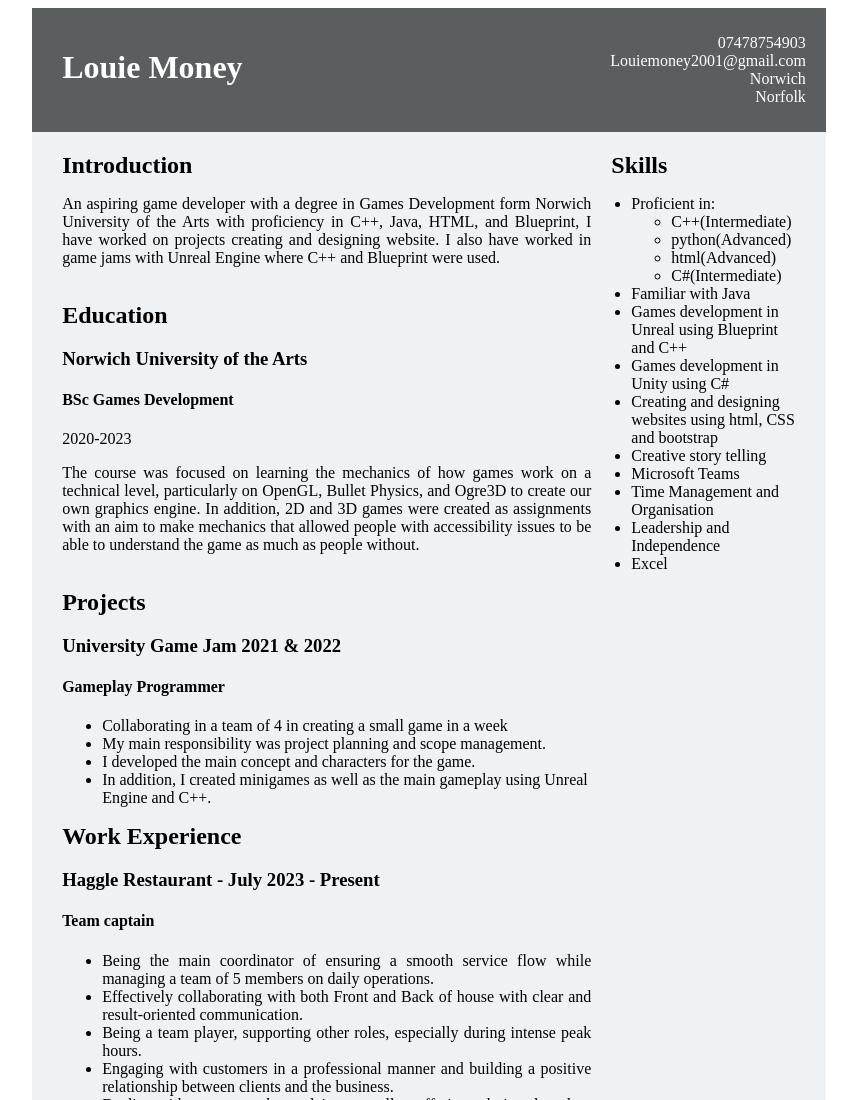
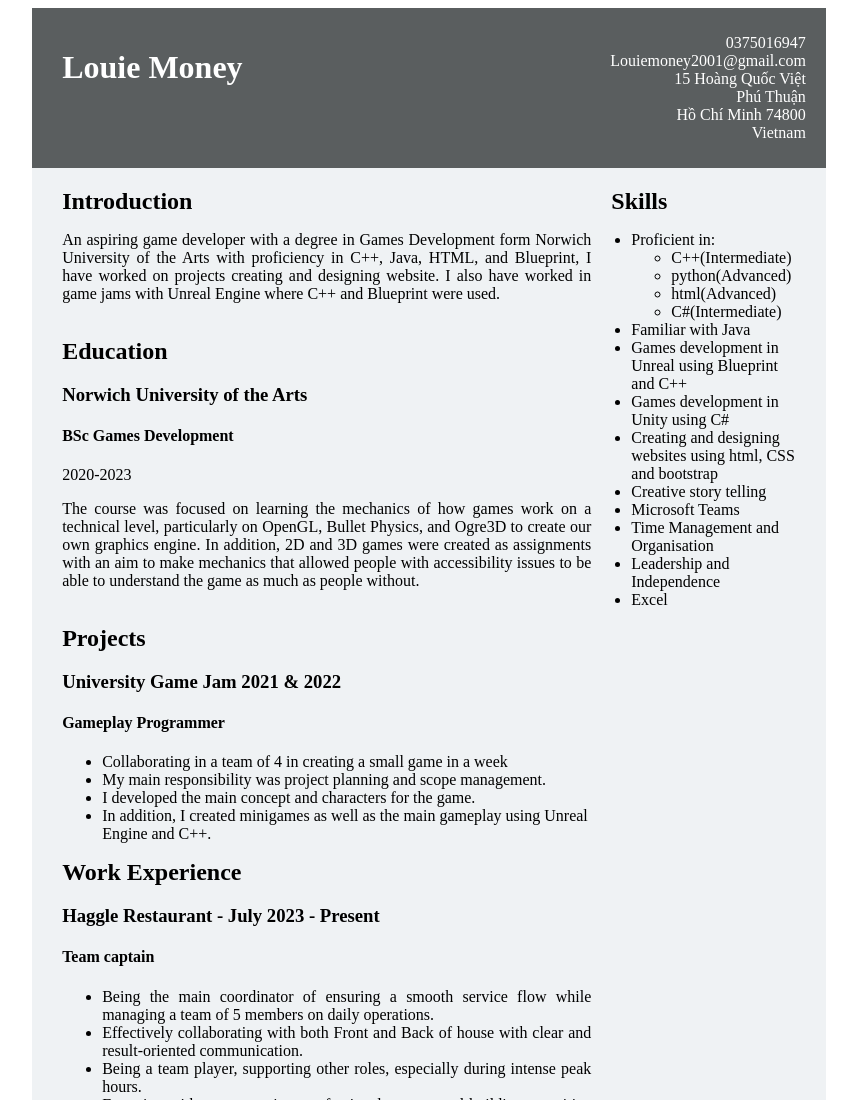
Before and after one commit to ladmloney/MyPage, a plain HTML site: page index.html in a window 1280 px wide. Shown: the top 1100 px of the page, without its empty margins (211-1068 px from the left). Drawn offline with Linux system fonts and the light colour scheme.

Commit message:
Update index.html
info change

```diff
--- a/index.html
+++ b/index.html
@@ -60,10 +60,12 @@
       <div class="Details">
         <h1>Louie Money</h1>
         <ul>
-          <li>07478754903</li>
+          <li>0375016947</li>
           <li>Louiemoney2001@gmail.com</li>
-          <li>Norwich</li>
-          <li>Norfolk</li>
+          <li>15 Hoàng Quốc Việt</li>
+          <li>Phú Thuận</li>
+          <li>Hồ Chí Minh 74800</li>
+          <li>Vietnam</li>
         </ul>
       </div>
       <div class="main">
```
